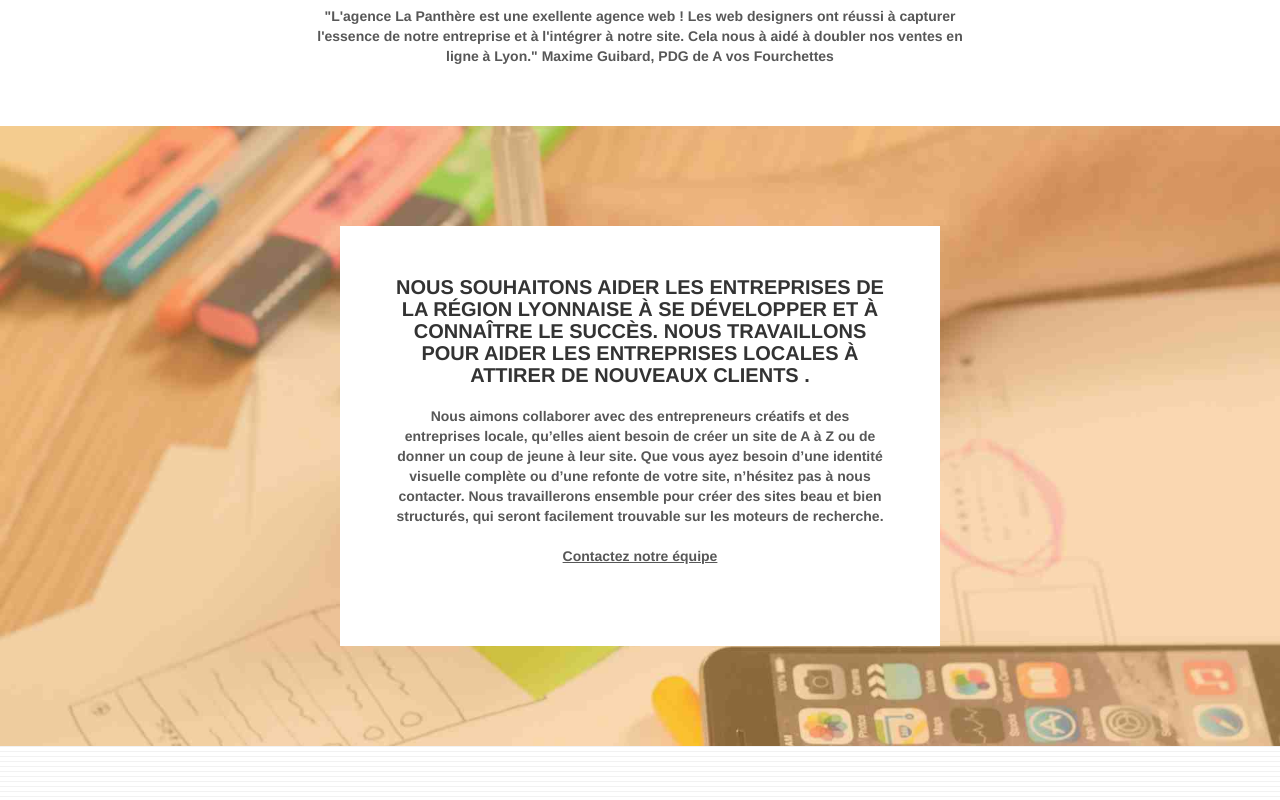
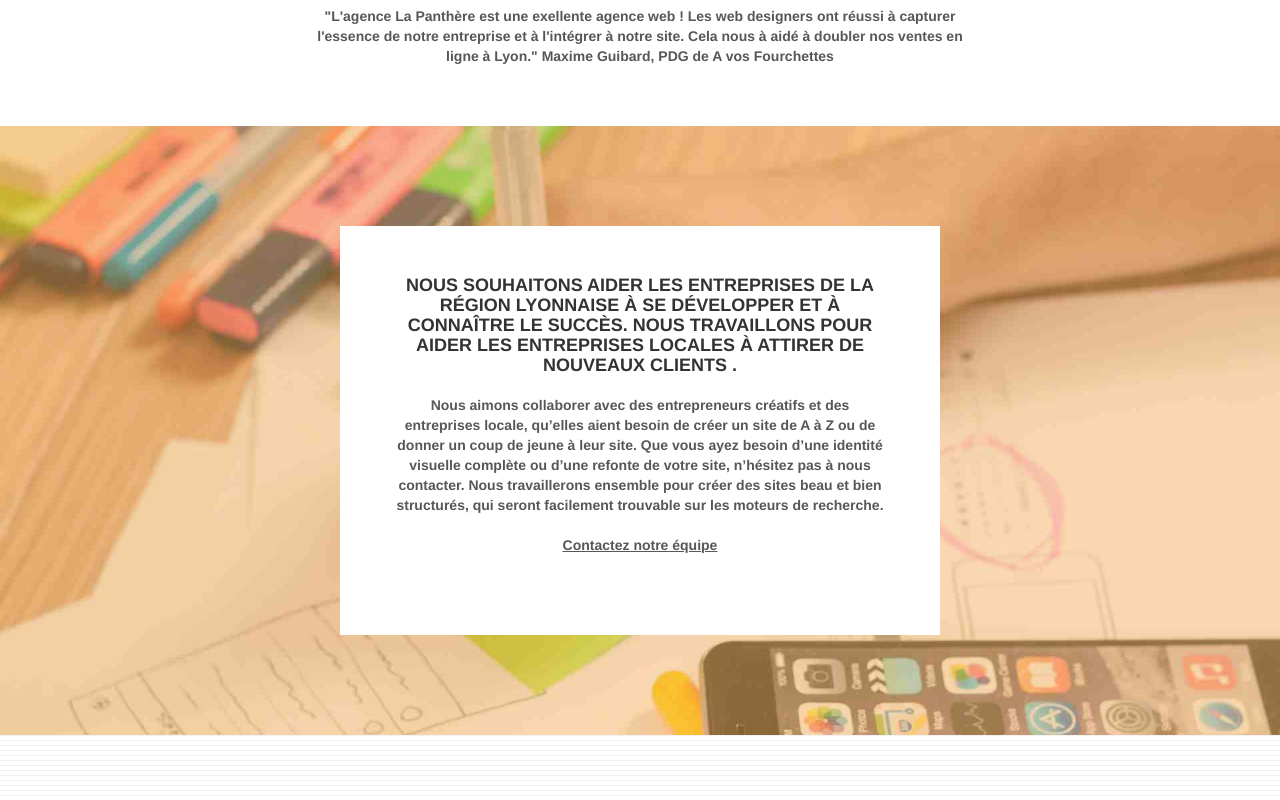
Before and after one commit to LamyaIg/Agencelapanthere, a plain HTML site: page index.html in a window 1280 px wide. Shown: the part 980-1780 px from the top of the page. Drawn offline with Linux system fonts and the light colour scheme.

Commit message:
modification css

```diff
--- a/style.css
+++ b/style.css
@@ -783,8 +783,8 @@ h4 {
 }
 
 .tc-white {
-    color: #364577;
-    font-size: 20px;
+    color: #575757;
+    font-size: 18px;
 
 }
 
```
